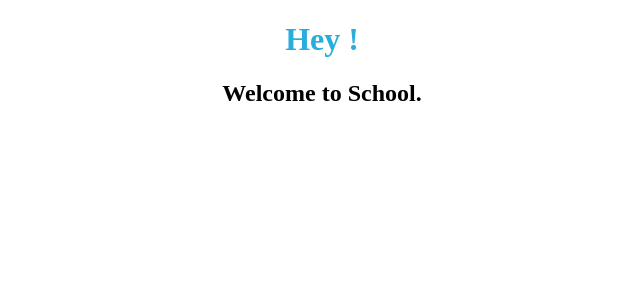
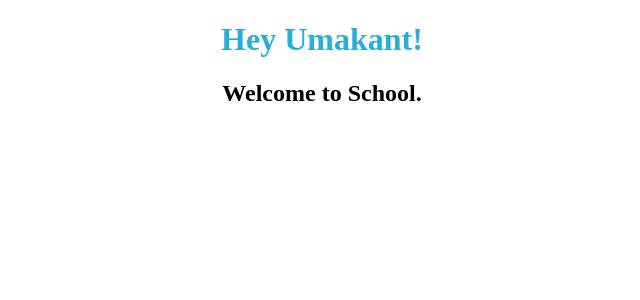
Before and after one commit to acciojob/greeting-students-props-react-ukdgit, a React app: page / in a window 1280 px wide. Shown: the top 300 px of the page, without its empty margins (318-958 px from the left). Built offline with nearby package versions, Linux system fonts and the light colour scheme.

Commit message:
Update App.js

```diff
--- a/src/components/App.js
+++ b/src/components/App.js
@@ -4,7 +4,7 @@ import Welcome from "./Welcome"
 
 const App = () => {
   return (
-    <Welcome name=""></Welcome>
+    <Welcome name="Umakant"></Welcome>
   )
 }
 
```
